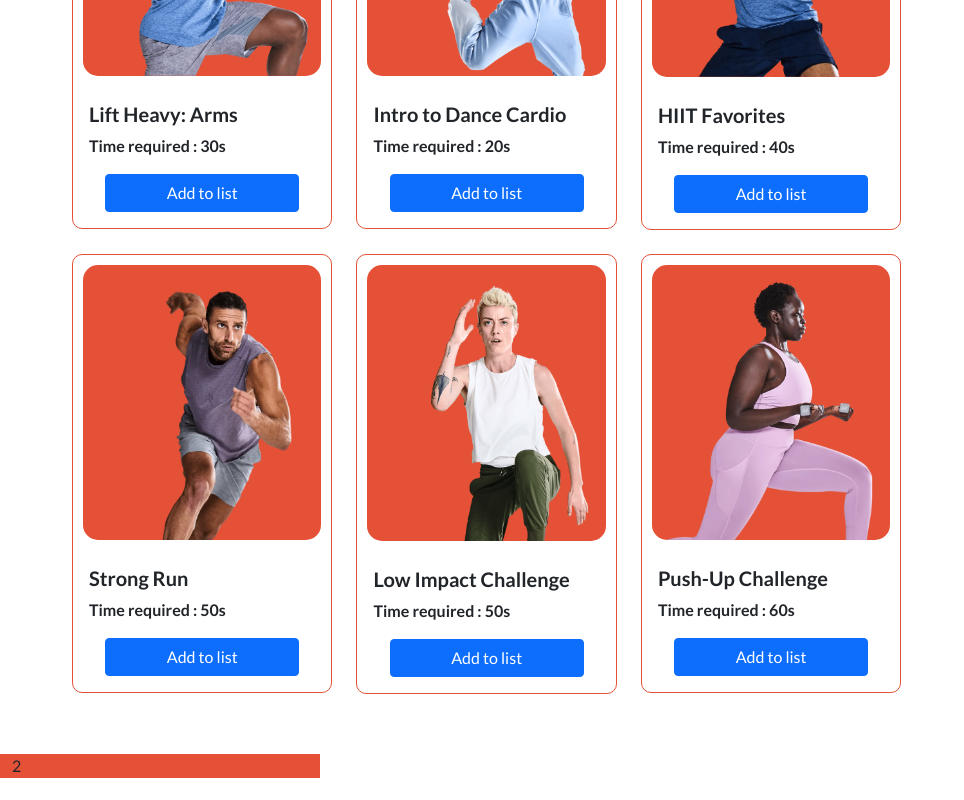
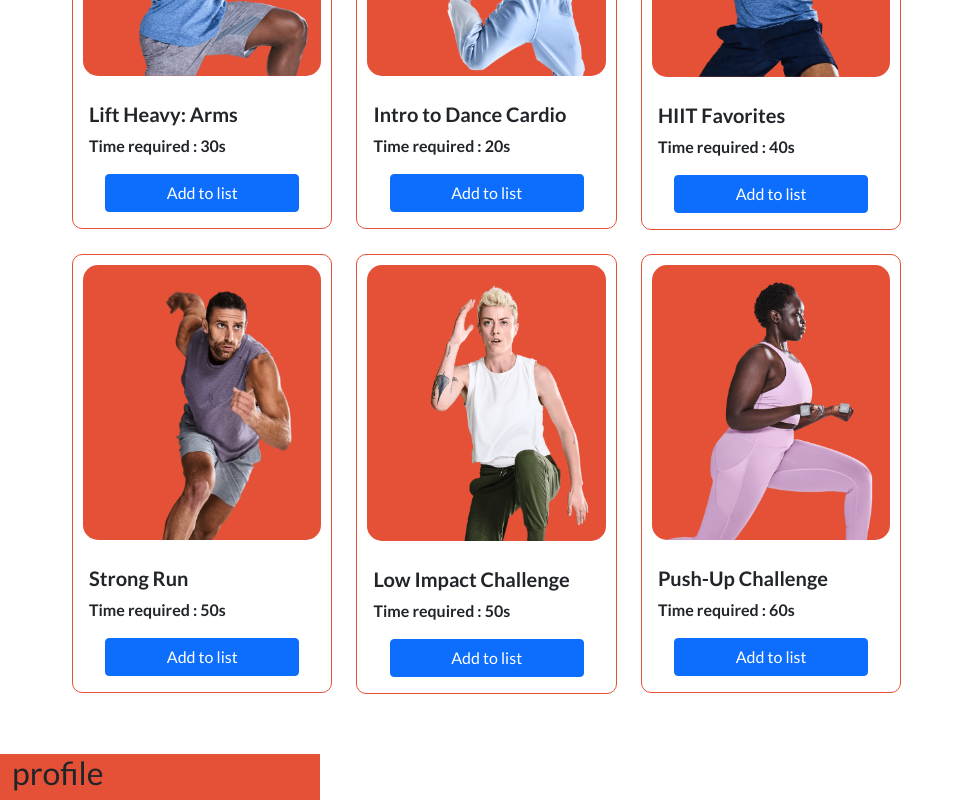
Before and after one commit to golamrabbani93/workout-world, a React (Create React App) app: page / in a window 1280 px wide. Shown: the part 417-1217 px from the top of the page, without its empty margins (0-964 px from the left). Before the commit the page ends 1195 px from the top, so only its background shows below. Built offline with nearby package versions, Linux system fonts and the light colour scheme.

Commit message:
create profile component

```diff
--- a/src/components/Exercises/Exercises.js
+++ b/src/components/Exercises/Exercises.js
@@ -1,5 +1,6 @@
 import React, {useEffect, useState} from 'react';
 import Exercise from '../Exercise/Exercise';
+import Profile from '../Profile/Profile';
 import './Exercises.css';
 
 const Exercises = () => {
@@ -21,7 +22,9 @@ const Exercises = () => {
 							))}
 						</div>
 					</div>
-					<div className="col-xl-3">2</div>
+					<div className="col-xl-3">
+						<Profile></Profile>
+					</div>
 				</div>
 			</div>
 		</div>
--- /dev/null
+++ b/src/components/Profile/Profile.js
@@ -0,0 +1,11 @@
+import React from 'react';
+
+const Profile = () => {
+	return (
+		<div>
+			<h2>profile</h2>
+		</div>
+	);
+};
+
+export default Profile;
```
Also changed, not shown: src/components/Profile/Profile.css (added).
